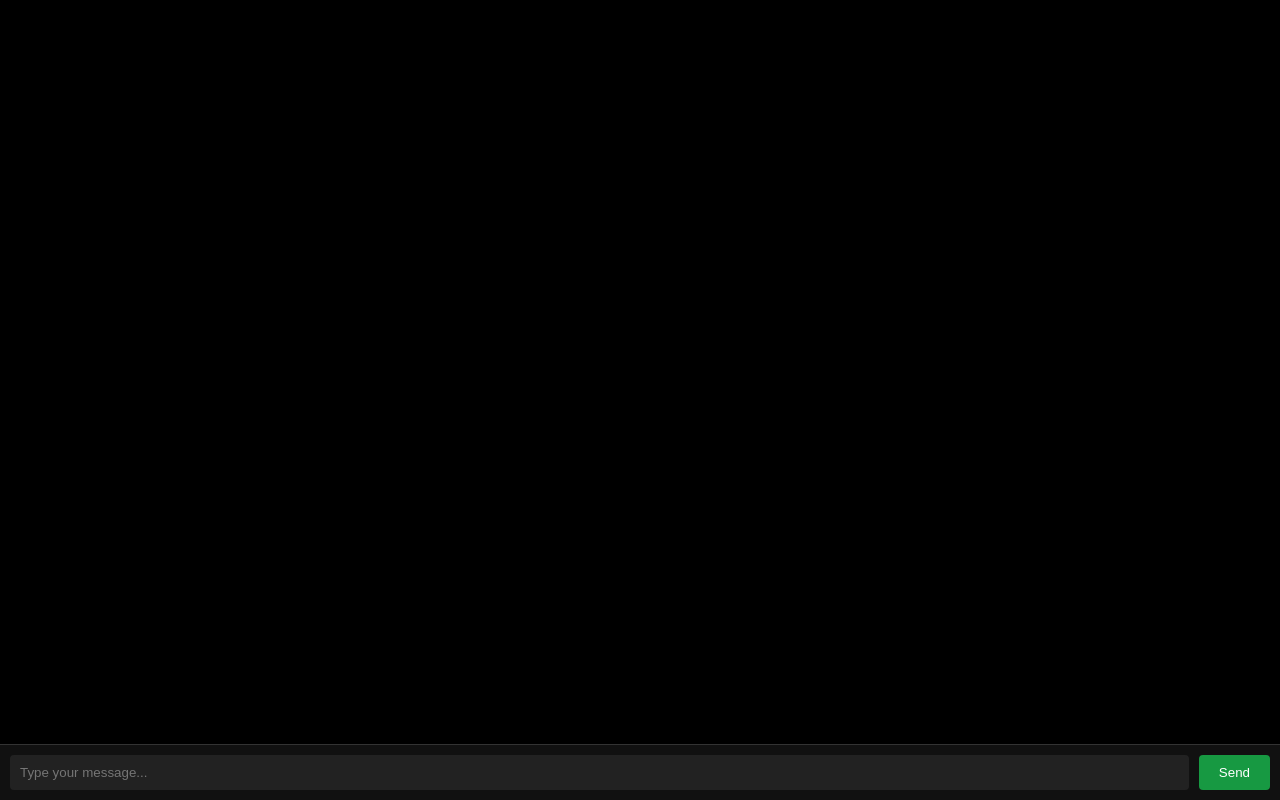
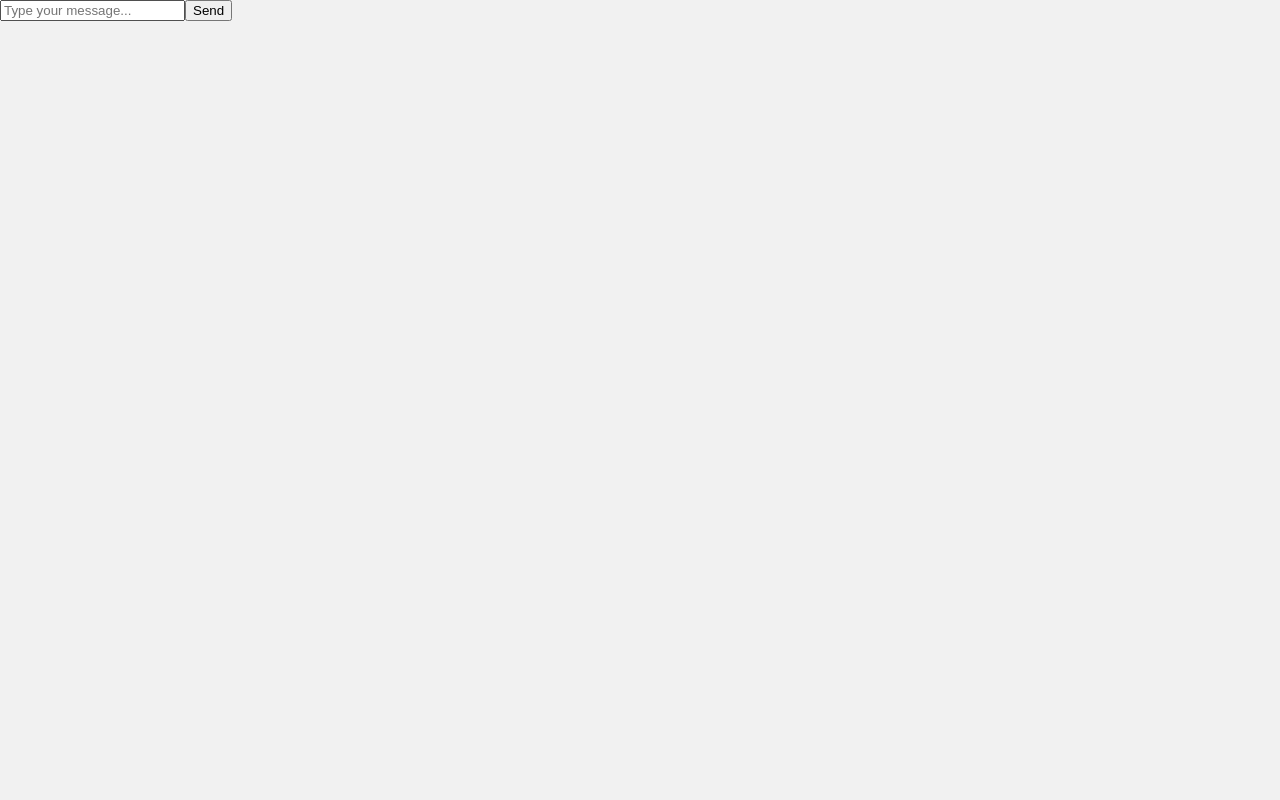
Before and after one commit to farrisajohn-cmd/08062025, a React (Create React App) app: page / in a window 1280 px wide. Built offline with nearby package versions, Linux system fonts and the light colour scheme.

Commit message:
Update ChatBox.css

```diff
--- a/src/ChatBox.css
+++ b/src/ChatBox.css
@@ -1,115 +1,36 @@
-.chatbox-container {
-  display: flex;
-  flex-direction: column;
-  height: 100vh;
-  background: #000;
+.chat-message.user {
+  align-self: flex-end;
+  background-color: #1f1f1f;
+  color: white;
+  padding: 10px 14px;
+  border-radius: 18px 18px 4px 18px;
+  max-width: 75%;
+  word-wrap: break-word;
 }
 
-.chat-window {
-  flex-grow: 1;
-  overflow-y: auto;
-  padding: 20px;
+.chat-message.assistant {
+  align-self: flex-start;
+  background-color: #179942;
+  color: white;
+  padding: 10px 14px;
+  border-radius: 18px 18px 18px 4px;
+  max-width: 75%;
+  word-wrap: break-word;
+  display: flex;
+  align-items: flex-start;
 }
 
-.chat-bubble {
-  display: flex;
-  align-items: flex-start;
-  margin-bottom: 16px;
-  max-width: 80%;
-}
-
-.chat-bubble.bot {
-  flex-direction: row;
-  background-color: #179942;
-  color: white;
-  border-radius: 18px 18px 18px 4px;
-  padding: 12px 14px;
-}
-
-.chat-bubble.user {
-  align-self: flex-end;
-  justify-content: flex-end;
-  background-color: #333;
-  color: white;
-  border-radius: 18px 18px 4px 18px;
-  padding: 12px 14px;
-}
-
-.avatar {
+.chat-message.assistant img {
   width: 32px;
   height: 32px;
-  margin-right: 10px;
   border-radius: 50%;
+  margin-right: 8px;
+  margin-top: 4px;
+  flex-shrink: 0;
 }
 
 .message-content {
-  display: flex;
-  flex-direction: column;
+  display: inline-block;
+  white-space: pre-wrap;
+  word-break: break-word;
 }
-
-.sender-name {
-  font-weight: 600;
-  font-size: 13px;
-  margin-bottom: 4px;
-}
-
-.input-row {
-  display: flex;
-  padding: 10px;
-  background: #111;
-  border-top: 1px solid #333;
-}
-
-.input-row input {
-  flex-grow: 1;
-  padding: 10px;
-  background: #222;
-  color: white;
-  border: none;
-  border-radius: 4px;
-  margin-right: 10px;
-}
-
-.input-row button {
-  background: #179942;
-  color: white;
-  border: none;
-  border-radius: 4px;
-  padding: 0 20px;
-  cursor: pointer;
-}
-
-/* Typing animation */
-.typing-indicator {
-  display: flex;
-  gap: 4px;
-  align-items: center;
-  margin-top: 4px;
-}
-
-.typing-indicator span {
-  width: 6px;
-  height: 6px;
-  background: white;
-  border-radius: 50%;
-  animation: bounce 1.2s infinite ease-in-out;
-}
-
-.typing-indicator span:nth-child(2) {
-  animation-delay: 0.2s;
-}
-
-.typing-indicator span:nth-child(3) {
-  animation-delay: 0.4s;
-}
-
-@keyframes bounce {
-  0%, 80%, 100% {
-    transform: scale(0.6);
-    opacity: 0.6;
-  }
-  40% {
-    transform: scale(1);
-    opacity: 1;
-  }
-}
```
